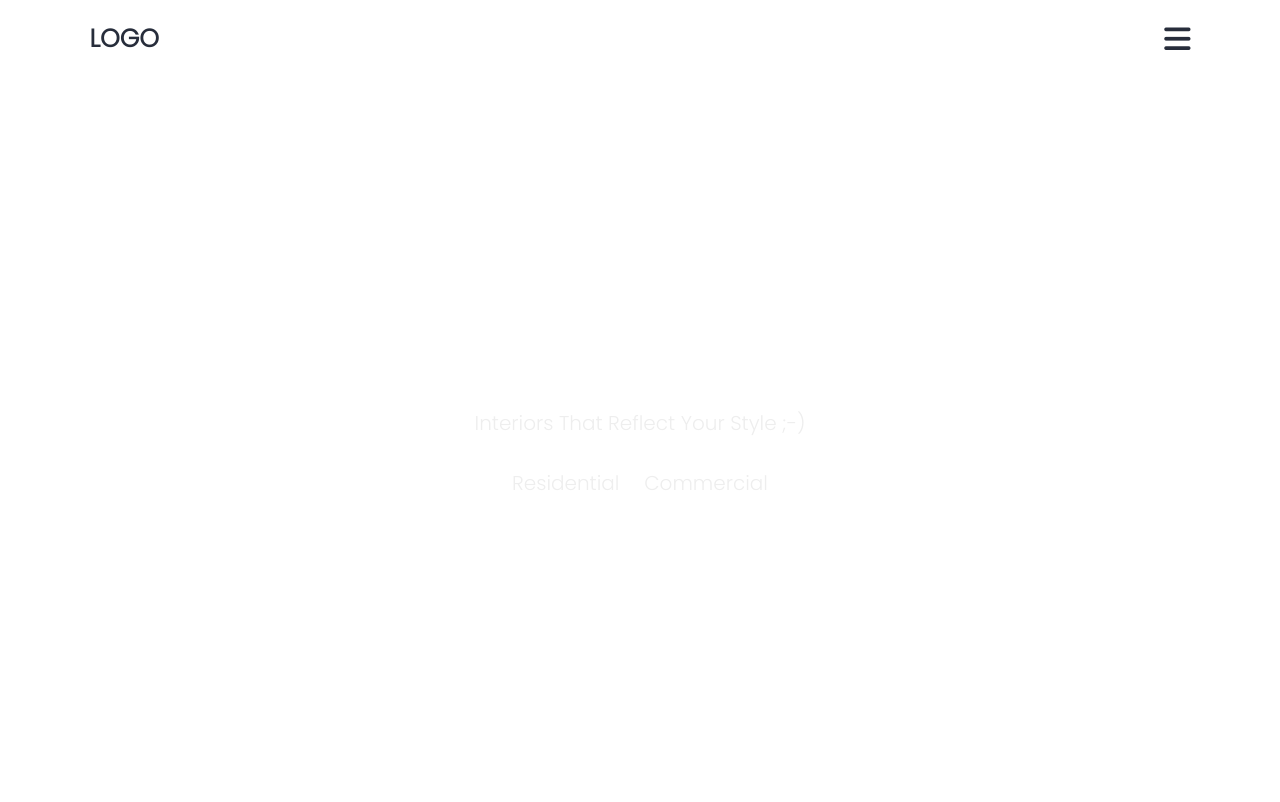
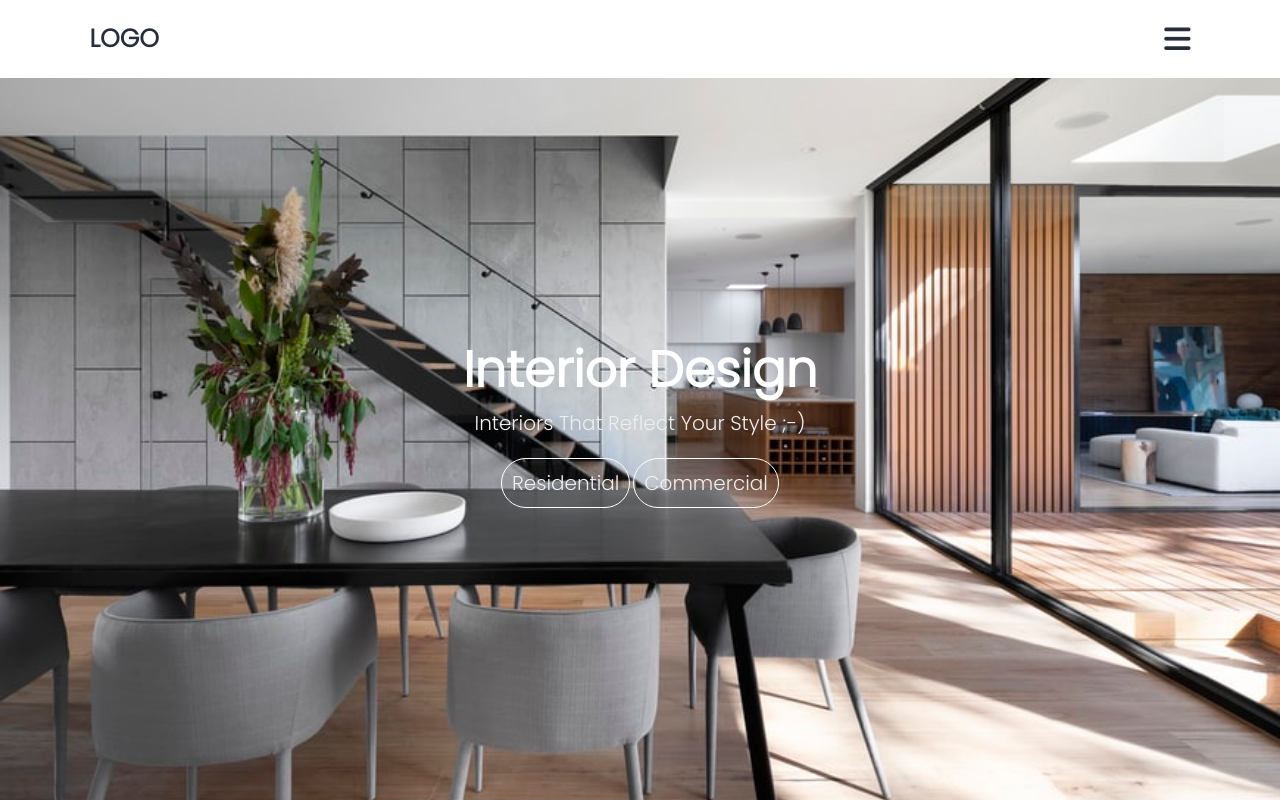
Before and after one commit to manav0117/interiors, a plain HTML site: page interior.html in a window 1280 px wide. Shown: the top 802 px of the page. Drawn offline with nearby package versions, Linux system fonts and the light colour scheme; the site is published under a folder, as on GitHub Pages, so addresses that start at the root find nothing.

Commit message:
Add files via upload

```diff
--- a/interior.html
+++ b/interior.html
@@ -28,13 +28,11 @@
         <a href="deco-projects.html">Deco-Projects</a>
         <a href="dimensions.html">2D/3D Drawings</a>
         <a href="electric.html">Electric Services</a>
-        <a href="">Home Automation</a>
-        <a href="">Other Services</a>
-        <a href="">Call Us</a>
+        <a href="tel:+919313137527">Call Us</a>
         </nav>
     </header>
     <!--Home section-->
-    <section class="home" id="home"style="background:url('/bg_02.jfif') no-repeat; background-size:cover;background-position:center;">
+    <section class="home" id="home"style="background:url(bg_02.jfif) no-repeat; background-size:cover;background-position:center;">
         <div class="content">
             <h1 class="heading">Interior Design</h1>
             <p>Interiors that reflect your style ;-)</p>
```
Also changed, not shown: deco-projects.html (+1 -3 lines), dimensions.html (+0 -2 lines), electric.html (+0 -2 lines), index.html (+1 -3 lines).
